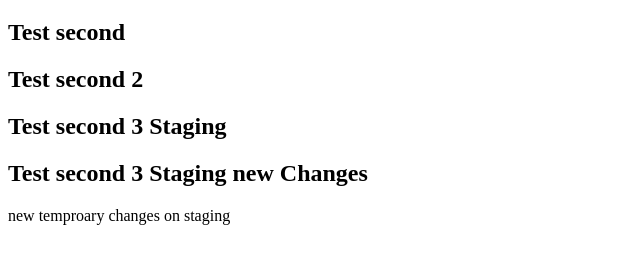
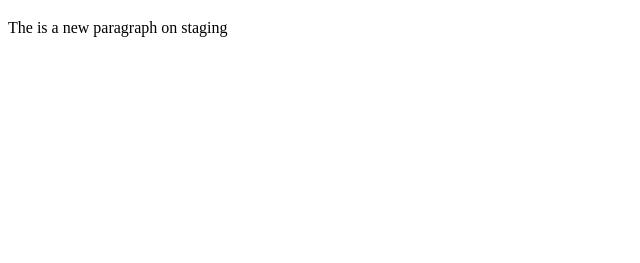
Before and after one commit to Rajeshkprajapati/TestSample, a plain HTML site: page Index.html in a window 1280 px wide. Shown: the part 61-324 px from the top of the page, without its empty margins (0-640 px from the left). Drawn offline with Linux system fonts and the light colour scheme.

Commit message:
Staging new commitd

```diff
--- a/Index.html
+++ b/Index.html
@@ -7,10 +7,6 @@
 </head>
 <body>
     <h1>Test the Production</h1>
-    <h2>Test second</h2>
-    <h2>Test second 2</h2>
-    <h2>Test second 3 Staging</h2>
-    <h2>Test second 3 Staging new Changes</h2>
-    <p>new temproary changes on staging</p>
+    <p>The is a new paragraph on staging</p>
 </body>
 </html>
```
